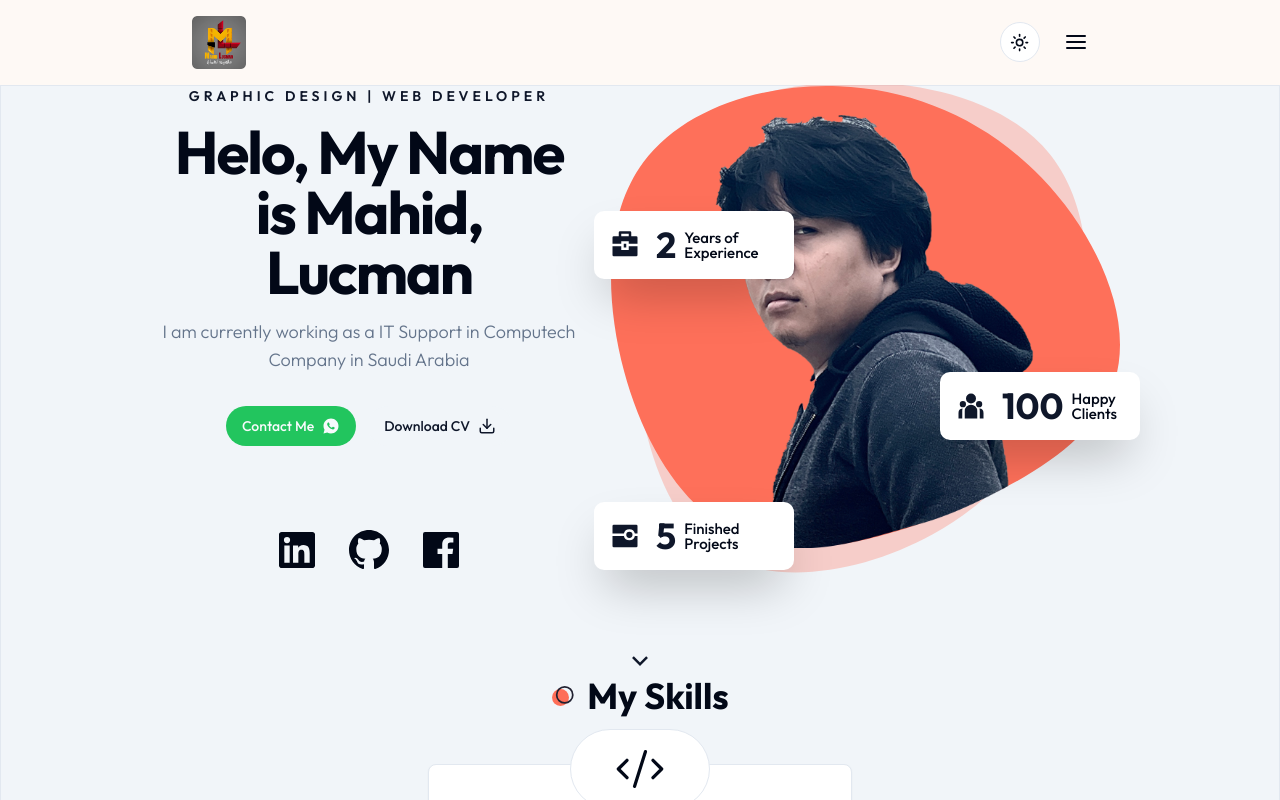
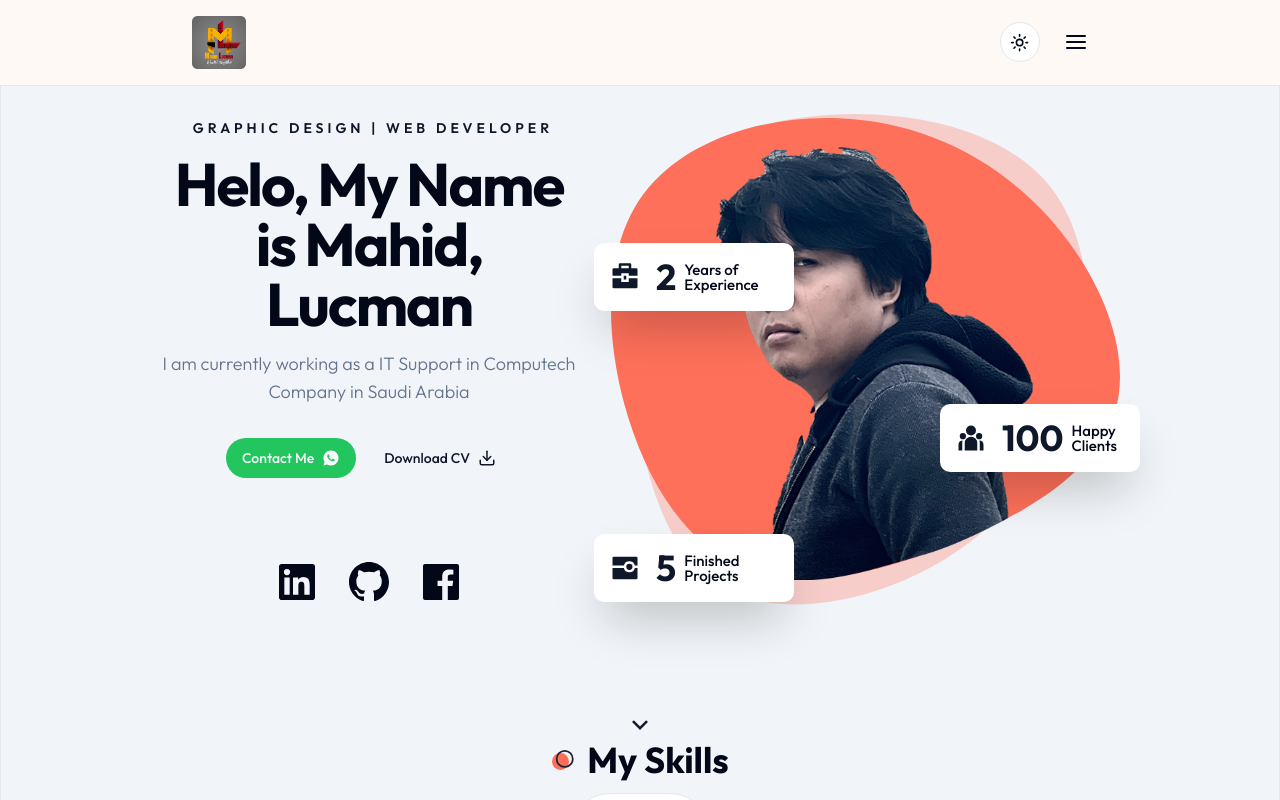
Before and after one commit to lucmanm/nextjs_my_profile_app, a Next.js app: page / in a window 1280 px wide. Shown: the top 800 px of the page. Built offline with nearby package versions, Linux system fonts and the light colour scheme.

Commit message:
Fixed Hideration

```diff
--- a/components/MySkills.tsx
+++ b/components/MySkills.tsx
@@ -133,8 +133,8 @@ const MySkills = () => {
                     {data.icon}
                   </div>
                 </CardHeader>
-                <CardContent className="text-center flex flex-col justify-items-start ">
-                  <CardTitle className="mb-4 ">{data.title}</CardTitle>
+                <CardContent className="flex flex-col">
+                  <CardTitle className="mb-4 text-center">{data.title}</CardTitle>
                   <CardDescription className="text-lg flex flex-wrap gap-2 justify-center ">
                     {data.skills?.map((data, id) => {
                       return (
--- a/components/hero.tsx
+++ b/components/hero.tsx
@@ -14,11 +14,11 @@ import Badge from "./badge";
 
 const Hero = () => {
   return (
-    <section>
+    <section className="py-8">
       <div className="container max-auto">
         <div className="flex flex-col lg:flex-row justify-between gap-x-8">
           <div className="flex max-w-[600px] flex-col justify-center mx-auto xl:mx-0 text-center xl:text-left dark:text-slate-100">
-            <div className="text-sm uppercase font-semibold mb-4 text-primary tracking-[4px] dark:text-slate-100">
+            <div className="text-sm uppercase font-semibold mb-4 text-primary tracking-[4px] dark:text-slate-100 pl-2">
               Graphic Design | Web Developer
             </div>
             <h1 className="h1 mb-4">Helo, My Name is Mahid, Lucman</h1>
```
